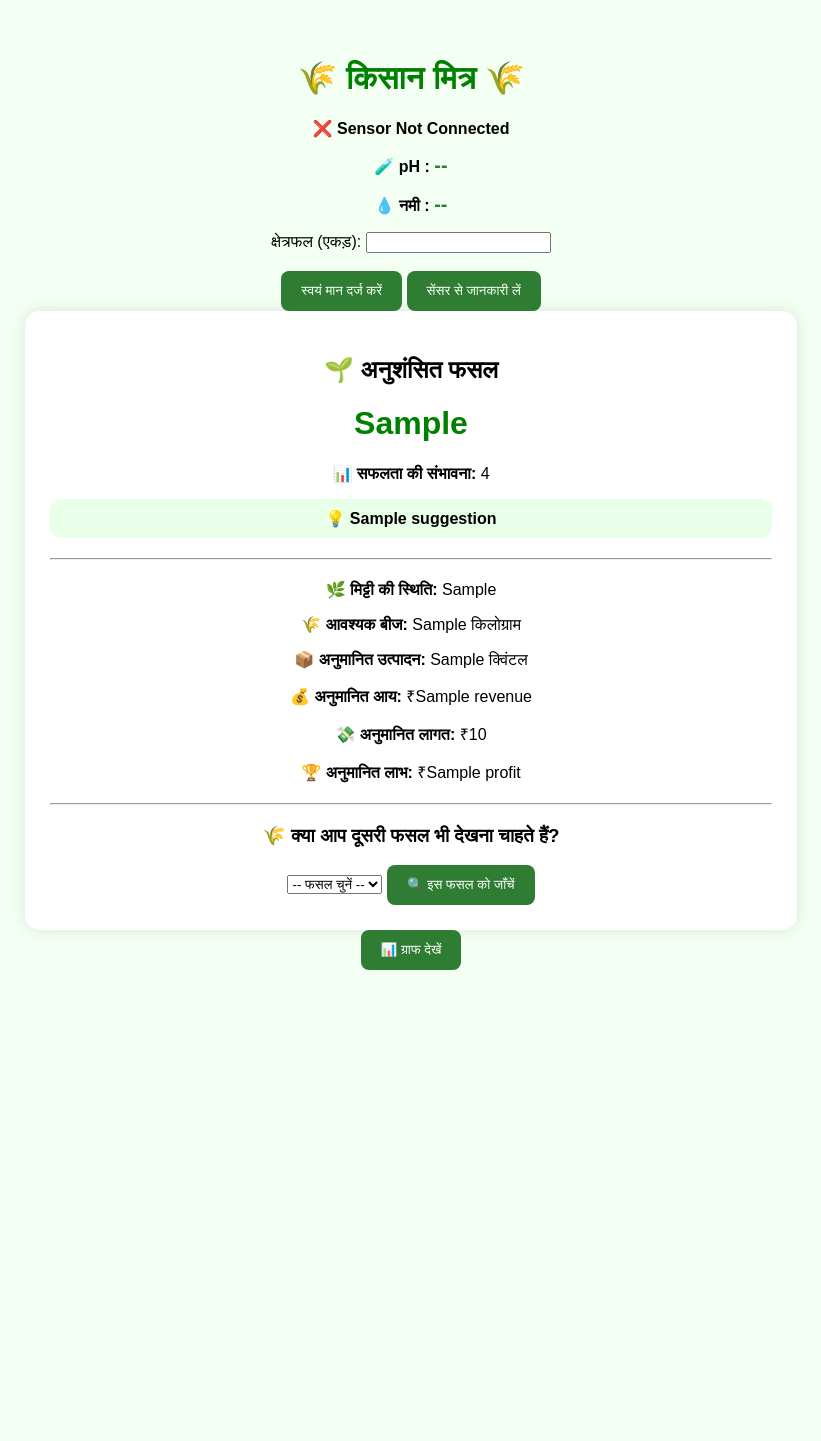
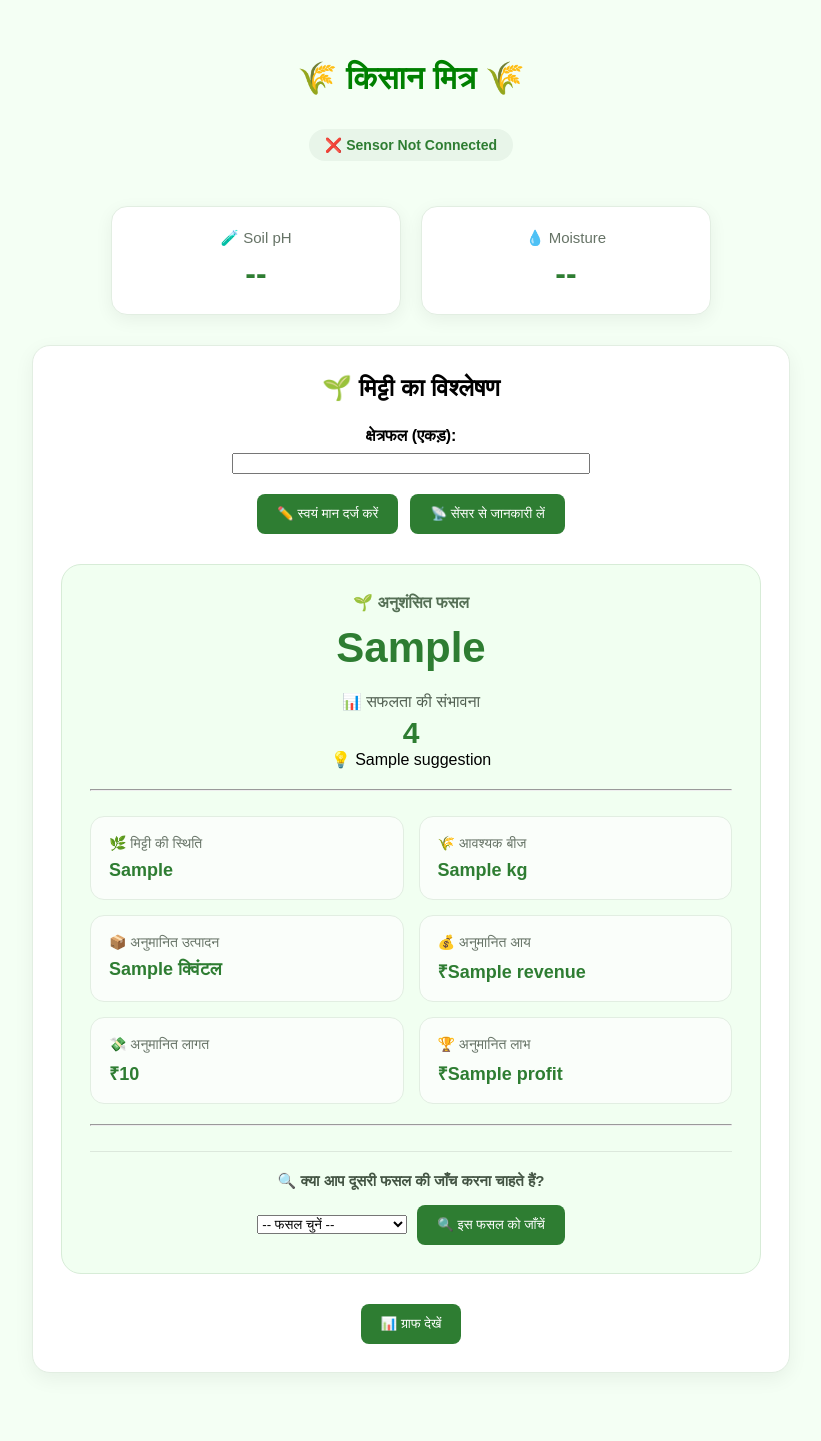
Before and after one commit to yuvsharma723/Advance-python-Projects, a Flask app: template Farmer_Helper/templates/index.html in a window 1280 px wide. Shown: the whole page, without its empty margins (229-1050 px from the left). Before the commit the page ends 970 px from the top, so only its background shows below. Run offline with Flask 3, Linux system fonts and the light colour scheme; the template is opened without the code that fills it: most values are stand-ins (such as "Sample title", 1, 10 or a date in 2020).

Commit message:
Polish Soil Sathi web UI and improve sensor dashboard

```diff
--- a/Farmer_Helper/Farmer_Helper.py
+++ b/Farmer_Helper/Farmer_Helper.py
@@ -154,6 +154,8 @@ def home():
 def check_crop():
 
     crop_name = request.form.get("crop_name")
+    ph = request.form.get("ph")
+    moisture = request.form.get("moisture")
 
     if ph in (None, "", "None", "--") or moisture in (None, "", "None", "--"):
          return render_template(
--- a/Farmer_Helper/static/style.css
+++ b/Farmer_Helper/static/style.css
@@ -7,24 +7,76 @@ body{
 }
 
 .result-card{
-    width:60%;
-    margin:auto;
+    width: min(900px, 92%);
+    margin: 30px auto;
     background:white;
     padding:25px;
     border-radius:15px;
     box-shadow:0 0 15px rgba(0,0,0,0.1);
+}
+.result-stats {
+    display: grid;
+    grid-template-columns: repeat(2, 1fr);
+    gap: 15px;
+    margin-top: 25px;
+}
+
+.stat-card {
+    padding: 18px;
+    background: #fafefa;
+    border: 1px solid #e2eee2;
+    border-radius: 14px;
+    text-align: left;
+}
+
+.stat-card span {
+    display: block;
+    color: #667366;
+    font-size: 14px;
+    margin-bottom: 8px;
+}
+
+.stat-card strong {
+    font-size: 18px;
+    color: #2e7d32;
 }
 
 h1{
     color:green;
 }
 
-.suggestion{
-    background:#e8ffe8;
-    padding:10px;
-    border-radius:10px;
-    margin:15px 0;
-    font-weight:bold;
+.crop-recommendation {
+    margin: 30px auto;
+    padding: 28px;
+    max-width: 700px;
+
+    background: #f1fff1;
+    border: 1px solid #d7ecd7;
+    border-radius: 20px;
+}
+
+.crop-label {
+    font-size: 16px;
+    font-weight: bold;
+    color: #557055;
+}
+
+.crop-recommendation h1 {
+    font-size: 42px;
+    margin: 12px 0 20px;
+    color: #2e7d32;
+}
+
+.success-rate {
+    font-size: 16px;
+    color: #526052;
+}
+
+.success-rate strong {
+    display: block;
+    font-size: 30px;
+    color: #2e7d32;
+    margin-top: 5px;
 }
 
 hr{
@@ -58,3 +110,186 @@ button:hover{
 #manual-fields{
     margin:15px 0;
 }
+.sensor-metrics {
+    display: flex;
+    justify-content: center;
+    gap: 20px;
+    margin: 25px auto;
+    max-width: 600px;
+}
+
+.sensor-card {
+    flex: 1;
+    padding: 22px;
+    background: white;
+    border-radius: 16px;
+    border: 1px solid #e2eee2;
+    box-shadow: 0 5px 18px rgba(0, 0, 0, 0.06);
+}
+
+.sensor-card span {
+    display: block;
+    font-size: 15px;
+    color: #667366;
+    margin-bottom: 8px;
+}
+
+.sensor-card strong {
+    font-size: 32px;
+    color: #2e7d32;
+}
+.sensor-status {
+    display: inline-block;
+    margin: 10px auto 20px;
+    padding: 8px 16px;
+    border-radius: 999px;
+    background: #e8f5e9;
+    color: #2e7d32;
+    font-weight: bold;
+    font-size: 14px;
+}
+.analysis-card {
+    width: min(700px, 100%);
+    margin: 30px auto;
+    padding: 28px;
+    background: white;
+    border: 1px solid #e2eee2;
+    border-radius: 18px;
+    box-shadow: 0 6px 20px rgba(0, 0, 0, 0.06);
+}
+
+.analysis-card h2 {
+    margin-top: 0;
+    margin-bottom: 25px;
+}
+
+.analysis-card > label {
+    display: block;
+    margin-bottom: 8px;
+    font-weight: bold;
+}
+
+.analysis-card > input {
+    width: min(350px, 90%);
+}
+
+.input-actions {
+    display: flex;
+    justify-content: center;
+    gap: 12px;
+    margin-top: 20px;
+}
+#manual-fields {
+    margin: 25px auto 5px;
+    padding: 20px;
+    background: #f8fff8;
+    border: 1px solid #dcefdc;
+    border-radius: 14px;
+}
+
+#manual-fields h3 {
+    margin-top: 0;
+    color: #2e7d32;
+}
+.another-crop {
+    margin-top: 25px;
+    padding-top: 20px;
+    border-top: 1px solid #dce8dc;
+}
+
+.another-crop h3 {
+    margin: 0 0 15px;
+    font-size: 15px;
+    color: #435443;
+}
+.graph-container {
+    background: white;
+    padding: 22px;
+    margin: 18px auto;
+    border-radius: 18px;
+    border: 1px solid #e2eee2;
+    box-shadow: 0 6px 20px rgba(0, 0, 0, 0.06);
+}
+
+.graph-container h2 {
+    margin-top: 0;
+    font-size: 18px;
+}
+.graph-container canvas {
+    margin-top: 10px;
+}
+.crop-selector {
+    display: flex;
+    justify-content: center;
+    align-items: center;
+    gap: 10px;
+}
+
+.crop-selector select {
+    min-width: 150px;
+}
+
+.crop-selector button {
+    margin: 0;
+}
+
+.manual-inputs {
+    display: flex;
+    justify-content: center;
+    gap: 25px;
+    margin: 20px 0;
+}
+
+.manual-inputs label {
+    display: block;
+    margin-bottom: 7px;
+    font-weight: bold;
+}
+.graphs-header {
+    margin: 35px auto 20px;
+}
+
+.graphs-header h2 {
+    margin-bottom: 5px;
+}
+
+.graphs-header p {
+    margin: 0;
+    color: #687568;
+    font-size: 14px;
+}
+.sensor-status.connected {
+    background: #e8f5e9;
+    color: #2e7d32;
+}
+
+.sensor-status.disconnected {
+    background: #ffebee;
+    color: #c62828;
+}
+@media (max-width: 700px) {
+    .input-actions {
+        flex-direction: column;
+        align-items: center;
+
+    }
+    .manual-inputs {
+        flex-direction: column;
+        gap: 10px;
+    }
+}
+@media (max-width: 700px) {
+    .result-stats {
+        grid-template-columns: 1fr;
+    }
+}
+@media (max-width: 700px) {
+    .crop-selector {
+        flex-direction: column;
+    }
+
+    .crop-selector select,
+    .crop-selector button {
+        width: 90%;
+    }
+}
--- a/Farmer_Helper/templates/index.html
+++ b/Farmer_Helper/templates/index.html
@@ -10,19 +10,25 @@
 <h1>🌾 किसान मित्र 🌾</h1>
 
 <p>
-    <strong id="sensor-status">{{ sensor_update }}</strong>
+    <strong id="sensor-status" class = "sensor-status">{{ sensor_update }}</strong>
 </p>
-<p>
-    <strong>🧪 pH :</strong>
-    <span id="sensor-ph" class="sensor-value">{{ sensor_ph }}</span>
-</p>
+<div class="sensor-metrics">
 
-<p>
-    <strong>💧 नमी :</strong>
-    <span id="sensor-moisture" class="sensor-value">{{ sensor_moisture }}</span>
-</p>
+    <div class="sensor-card">
+        <span>🧪 Soil pH</span>
+        <strong id="sensor-ph">--</strong>
+    </div>
 
+    <div class="sensor-card">
+        <span>💧 Moisture</span>
+        <strong id="sensor-moisture">--</strong>
+    </div>
+
+</div>
 <form method="POST">
+<div class="analysis-card">
+
+    <h2>🌱 मिट्टी का विश्लेषण</h2>
 
     <label>क्षेत्रफल (एकड़):</label>
 
@@ -31,41 +37,47 @@
         name="area"
         step="0.00001"
         min="0.0001"
-       required>
+        required
+    >
 
-    <br><br>
-
+    <div class="input-actions">
         <button type="button" onclick="showManual()">
-        स्वयं मान दर्ज करें
+            ✏️ स्वयं मान दर्ज करें
         </button>
 
         <button type="submit" name="mode" value="sensor">
-        सेंसर से जानकारी लें
+            📡 सेंसर से जानकारी लें
         </button>
-
+    </div>
     <div id="manual-fields" style="display:none;">
 
-        <br>
+    <h3>✏️ मैनुअल मिट्टी डेटा</h3>
 
+    <div class="manual-inputs">
+
+        <div>
             <label>मिट्टी का pH:</label>
-
             <input
                 type="number"
                 step="0.1"
                 min="0"
                 max="14"
-            name="ph">
+                name="ph"
+            >
+        </div>
 
+        <div>
             <label>नमी (%):</label>
-
             <input
                 type="number"
                 step="0.1"
                 min="0"
                 max="100"
-            name="moisture">
+                name="moisture"
+            >
+        </div>
 
-        <br><br>
+    </div>
 
     <button type="submit" name="mode" value="manual">
         परिणाम देखें
@@ -77,13 +89,18 @@
 
 {% if best_crop %}
 
-<div class="result-card">
+<div class="crop-recommendation">
 
-    <h2>🌱 अनुशंसित फसल</h2>
+    <div class="crop-label">
+        🌱 अनुशंसित फसल
+    </div>
 
     <h1>{{ best_crop }}</h1>
 
-    <p><strong>📊 सफलता की संभावना:</strong> {{ success_rate }}</p>
+    <div class="success-rate">
+        📊 सफलता की संभावना
+        <strong>{{ success_rate }}</strong>
+    </div>
 
     <div class="suggestion">
         💡 {{ suggestion }}
@@ -91,21 +108,44 @@
 
     <hr>
 
-    <p><strong>🌿 मिट्टी की स्थिति:</strong> {{ check_soil }}</p>
+   <div class="result-stats">
 
-    <p><strong>🌾 आवश्यक बीज:</strong> {{ seed_required }} किलोग्राम</p>
+    <div class="stat-card">
+        <span>🌿 मिट्टी की स्थिति</span>
+        <strong>{{ check_soil }}</strong>
+    </div>
 
-    <p><strong>📦 अनुमानित उत्पादन:</strong> {{ expected_yield }} क्विंटल</p>
+    <div class="stat-card">
+        <span>🌾 आवश्यक बीज</span>
+        <strong>{{ seed_required }} kg</strong>
+    </div>
 
-    <p><strong>💰 अनुमानित आय:</strong> ₹{{ revenue }}</p>
+    <div class="stat-card">
+        <span>📦 अनुमानित उत्पादन</span>
+        <strong>{{ expected_yield }} क्विंटल</strong>
+    </div>
 
-    <p><strong>💸 अनुमानित लागत:</strong> ₹{{ cost }}</p>
+    <div class="stat-card">
+        <span>💰 अनुमानित आय</span>
+        <strong>₹{{ revenue }}</strong>
+    </div>
 
-    <p><strong>🏆 अनुमानित लाभ:</strong> ₹{{ profit }}</p>
+    <div class="stat-card">
+        <span>💸 अनुमानित लागत</span>
+        <strong>₹{{ cost }}</strong>
+    </div>
+
+    <div class="stat-card">
+        <span>🏆 अनुमानित लाभ</span>
+        <strong>₹{{ profit }}</strong>
+    </div>
+
+</div>
 <hr>
 
-<h3>🌾 क्या आप दूसरी फसल भी देखना चाहते हैं?</h3>
+    <div class="another-crop">
 
+    <h3>🔍 क्या आप दूसरी फसल की जाँच करना चाहते हैं?</h3>
         <form method="POST" action="/check-crop">
 
     <input
@@ -125,6 +165,7 @@
         name="area"
         value="{{ area }}"
     >
+    <div class="crop-selector">
 
         <select name="crop_name" required>
 
@@ -132,31 +173,21 @@
                 -- फसल चुनें --
             </option>
 
-        <option value="rice">
-            🌾 Rice
-        </option>
-
-        <option value="bajra">
-            🌾 Bajra
-        </option>
-
-        <option value="wheat">
-            🌾 Wheat
-        </option>
-
-        <option value="mustard">
-            🌼 Mustard
-        </option>
-
-        <option value="gram">
-            🫘 Gram
-        </option>
+            <option value="rice">🌾 Rice</option>
+            <option value="bajra">🌾 Bajra</option>
+            <option value="wheat">🌾 Wheat</option>
+            <option value="mustard">🌼 Mustard</option>
+            <option value="gram">🫘 Gram</option>
 
         </select>
 
         <button type="submit">
             🔍 इस फसल को जाँचें
         </button>
+
+    </div>
+
+</div>
 
 </form>
 </div>
@@ -165,9 +196,11 @@
 <button type="button" onclick="showGraphs()">
     📊 ग्राफ देखें
 </button>
-
 <div id="graphs" style="display:none;">
-
+    <div class="graphs-header">
+    <h2>📊 मिट्टी का इतिहास</h2>
+    <p>समय के साथ pH और नमी में बदलाव देखें</p>
+    </div>
     <div class="graph-container">
         <h2>🧪 pH का इतिहास</h2>
         <canvas id="ph-chart"></canvas>
@@ -205,6 +238,8 @@ async function updateSensor() {
         const phElement = document.getElementById("sensor-ph");
         const moistureElement = document.getElementById("sensor-moisture");
         const statusElement = document.getElementById("sensor-status");
+        statusElement.classList.remove("disconnected");
+        statusElement.classList.add("connected");
 
         if (data.status === "✅ Sensor Connected") {
 
@@ -220,12 +255,18 @@ async function updateSensor() {
             moistureElement.textContent = "--";
 
             statusElement.textContent = data.status;
+            statusElement.classList.remove("disconnected");
+            statusElement.classList.add("connected");
         }
 
     } catch (error) {
 
-        document.getElementById("sensor-status").textContent =
-            "❌ Sensor Not Connected";
+       const statusElement = document.getElementById("sensor-status");
+
+        statusElement.textContent = "❌ Sensor Not Connected";
+
+        statusElement.classList.remove("connected");
+        statusElement.classList.add("disconnected");
     }
 }
 
```
Lines whose indentation alone changed are shown as unchanged.
